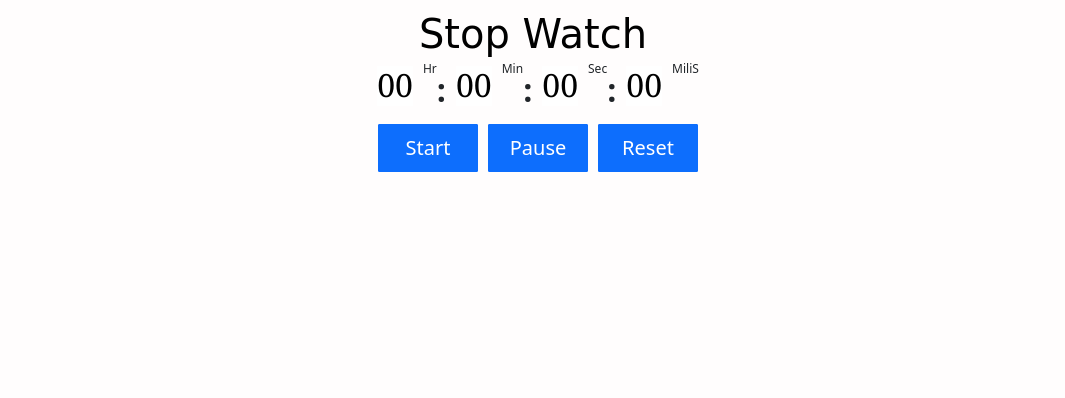
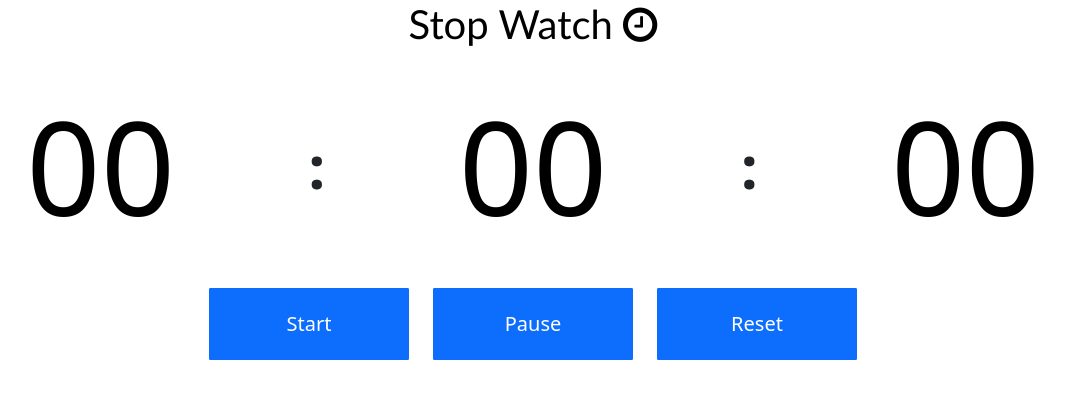
Before and after one commit to Areeb-dev/StopWatch, a plain HTML site: page index.html in a window 1280 px wide. Shown: the whole page, without its empty margins (107-1172 px from the left). Drawn offline with nearby package versions, Linux system fonts and the light colour scheme.

Commit message:
changing

```diff
--- a/app.js
+++ b/app.js
@@ -3,9 +3,9 @@ let min=0;
 let sec=0;
 let miliSec=0;
 
-let getHr=document.getElementById("hr")
-let getMin=document.getElementById("min")
-let getSec=document.getElementById("sec")
+let getHr=document.getElementById("hr");
+let getMin=document.getElementById("min");
+let getSec=document.getElementById("sec");
 let getMiliSec=document.getElementById("miliSec");
 
 function timer(){
@@ -25,9 +25,9 @@ function timer(){
         hr++;
         getHr.innerHTML=hr;
         min=0;
-    }
+    };
 
-}
+};
 let setInt;
 function startTimer(){
     setInt=setInterval(timer,10);
@@ -38,17 +38,15 @@ function stopTimer(){
     clearInterval(setInt)
     let enable=document.getElementById("start")
     enable.disabled=false;
-}
+};
 function resetTimer(){
-    hr=0;
     min=0;
     sec=0;
     miliSec=0;
-    getHr.innerHTML=hr;
     getMin.innerHTML=min;
     getSec.innerHTML=sec;
     getMiliSec.innerHTML=miliSec
     clearInterval(setInt)
     let enable=document.getElementById("start")
     enable.disabled=false;
-}
+};
--- a/index.html
+++ b/index.html
@@ -3,36 +3,36 @@
 
 <head>
     <title>Stop Watch</title>
-    <link href="./style.css" rel="stylesheet">
+    <link rel="stylesheet" href="./style.css">
     <link href="https://cdn.jsdelivr.net/npm/bootstrap@5.1.0/dist/css/bootstrap.min.css" rel="stylesheet"
         integrity="sha384-KyZXEAg3QhqLMpG8r+8fhAXLRk2vvoC2f3B09zVXn8CA5QIVfZOJ3BCsw2P0p/We" crossorigin="anonymous">
+    <link rel="stylesheet" href="https://cdnjs.cloudflare.com/ajax/libs/font-awesome/4.7.0/css/font-awesome.min.css">
+
 </head>
 
 <body>
-    <div class="full">
-    <div id="wrapper" class="container">
-        <h1>
-            Stop Watch <b class="fa fa-clock-o" aria-hidden="true"></b>
-        </h1>
+    <div class="bg-image">
     </div>
-       <div id="box" class="container">
-        <h2 id="hr">00</h2><sub>Hr</sub><b>:</b>
-        <h2 id="min"> 00 </h2><sub>Min</sub><b>:</b>
-        <h2 id="sec"> 00 </h2><sub>Sec</sub><b>:</b>
-        <h2 id="miliSec"> 00</h2><sub>MiliS</sub>
+    <div id="wrapper" >
+            <h1>Stop Watch <i class="fa fa-clock-o" aria-hidden="true" ></i></h1>
     </div>
-    <div id="button" class="container">
-        <button type="button" class="btn btn-primary btn-lg button"  id="start" onclick="startTimer()">Start </button>
+    <div class="main-container">
+        <!-- <h5 id="hr" class="container">00</h5><sub>Hr</sub><p>:</p> -->
+        <h5 id="min" class="container">00</h5><b>:</b>
+        <h5 id="sec" class="container">00</h5><b>:</b>
+        <h5 id="miliSec" class="container">00</h5>
+    </div>
+     <div id="button" >
+        <button type="button" class="btn btn-primary btn-lg button"  id="start" onclick="startTimer()" >Start </button>
         <button type="button" class="btn btn-primary btn-lg" id="stop" onclick="stopTimer()">Pause </button>
         <button type="button" class="btn btn-primary btn-lg" id="stop" id="reset" onclick="resetTimer()">Reset </button>
     </div>
 
-</div>
     <script src="./app.js"></script>
     <script src="https://cdn.jsdelivr.net/npm/bootstrap@5.1.0/dist/js/bootstrap.bundle.min.js"
-        integrity="sha384-U1DAWAznBHeqEIlVSCgzq+c9gqGAJn5c/t99JyeKa9xxaYpSvHU5awsuZVVFIhvj"
-        crossorigin="anonymous"></script>
-
+    integrity="sha384-U1DAWAznBHeqEIlVSCgzq+c9gqGAJn5c/t99JyeKa9xxaYpSvHU5awsuZVVFIhvj"
+    crossorigin="anonymous">
+    </script>
 </body>
 
 </html>
--- a/style.css
+++ b/style.css
@@ -1,48 +1,46 @@
-body{
-    background-color: #fffdfd !important;
+h1{
     color: black;
     text-align: center;
-    font-size: xx-large;
+    font-family: 'Gill Sans', 'Gill Sans MT', Calibri, 'Trebuchet MS', sans-serif;
+}
+.main-container{
+    display: flex;
+    height: auto;
+    align-items: center;
+}
+.container{
+    display: flex;
+    color: black;
+    margin: 12px;
+    padding: 20px;
+    justify-content: center;
+    width: 10px;
+    font-size: 130px;
+}
+b{
+    font-size:60px;
 }
 
-h1{
-    color: rgb(0, 0, 0);
-    font-family: cursive;
-    text-align: center;
-    /* //changes */
-    padding: 10px 0px 0px 0px;
+p{
+    font-size: 130px;
 }
-#heading{
-    display: flex;
-    justify-content: center;
-}
-h2{
-    font-family: Georgia, 'Times New Roman', Times, serif;
-    background-color: white;
-    color: black;
-    display: inline-block;
-    text-align: center;
-    width: auto;
-    margin: 0px 10px 0px 10px;
-    /* border: 1px solid black;
-    border-radius: 10px !important; */
-}
-#box{
-     /* margin-bottom: 15px;  */
-     display: flex;
-     justify-content: center;
+sub{
+    font-size: 16px !important;
 }
 #button{
     display: flex;
     justify-content: center;
 }
 #start,#stop,#reset{
-    margin: 10px 0px 0px 10px ;
-    color: rgb(255, 255, 255) ;
-    width: 100px ;
+    color: rgb(255, 255, 255);
+    width: 200px;
     border-radius: 1px;
     cursor: pointer;
+    margin: 12px;
+    padding: 20px;
 }
-b{
-    font-size: xx-large;
-}
+/* body{
+    width: 100%;
+    height: auto;
+    background-image: url(https://cdn.wallpapersafari.com/12/78/7C1Aw9.jpg);
+} */
```
